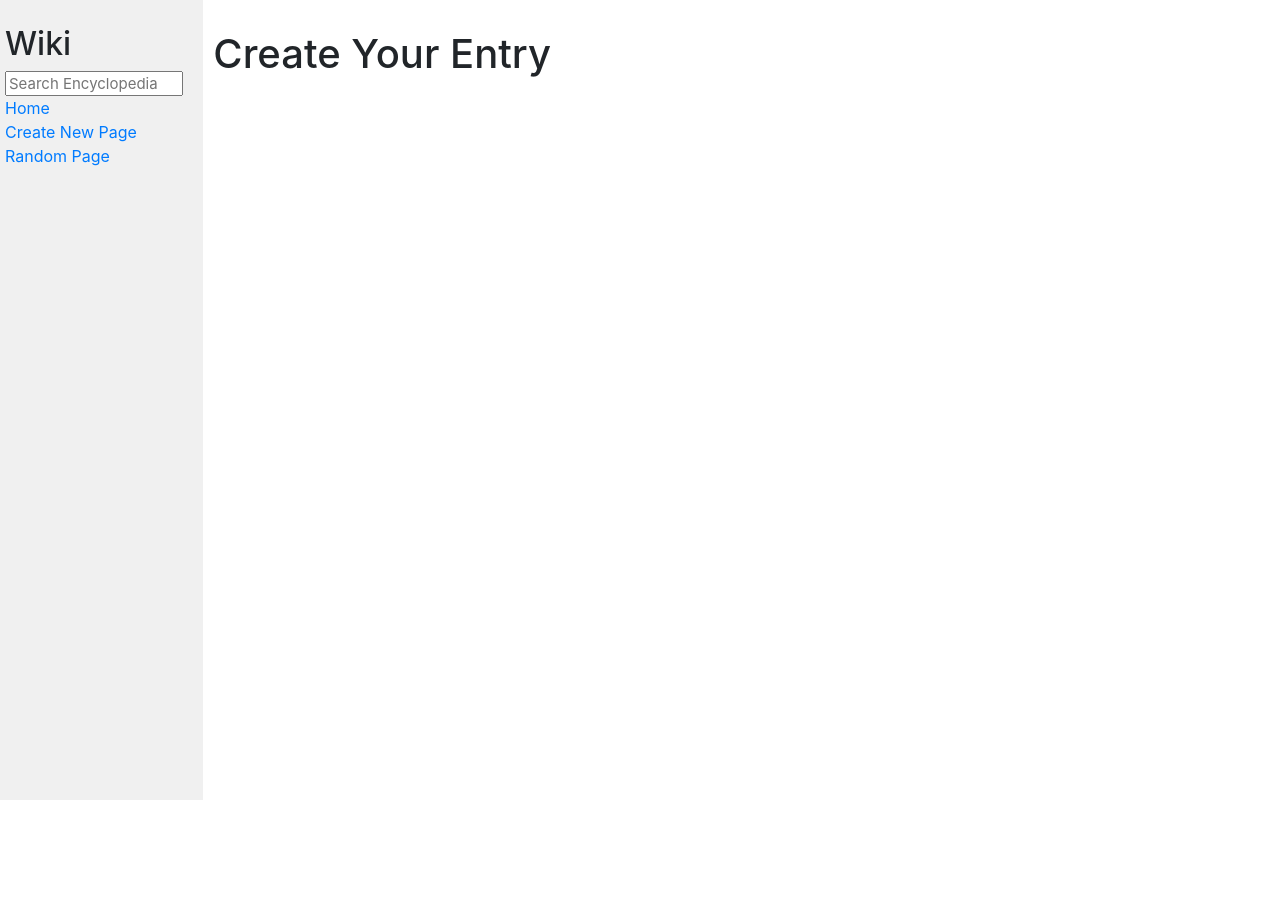
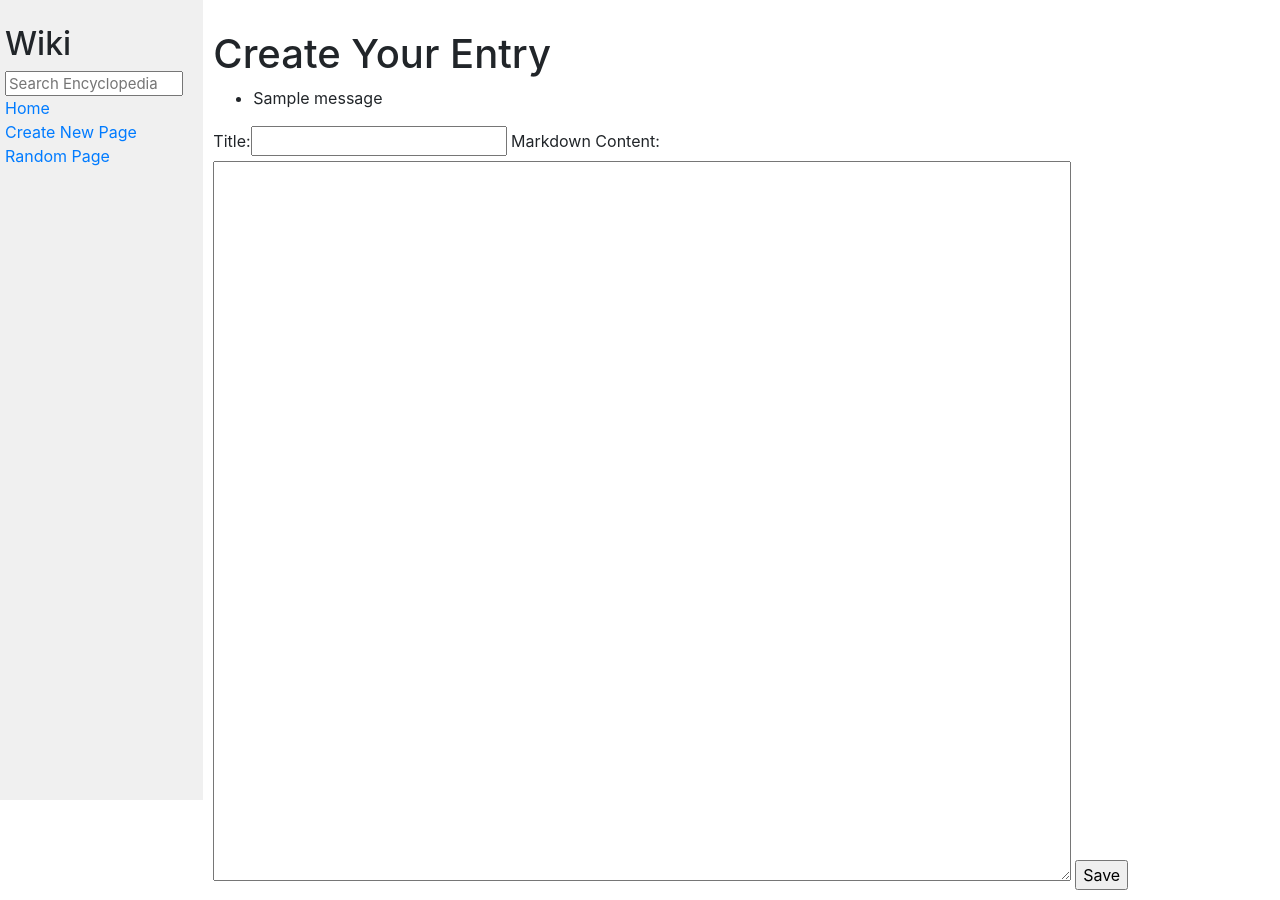
Before and after one commit to AlbertPrince/Django_tuts_wiki, a Django app: page /create/ in a window 1280 px wide. Before the commit the page ends 800 px from the top, so only its background shows below. Run offline with Django 3.2, Linux system fonts and the light colour scheme; tables that the repository leaves empty hold one stand-in row (values such as "Sample post"); one stand-in notice (Sample message) is shown; some libraries are stand-ins or nearby versions.

Commit message:
added create entry

```diff
--- a/wiki/wiki/encyclopedia/templates/encyclopedia/create.html
+++ b/wiki/wiki/encyclopedia/templates/encyclopedia/create.html
@@ -7,10 +7,20 @@
 {% block body %}
     <h1>Create Your Entry</h1>
 
-    <form>
+    {% if messages %}
+    <div class="error">
+      <ul>
+        {% for message in messages %}
+          <li>{{ message }}</li>
+        {% endfor %}
+      </ul>
+    </div>
+  {% endif %}
+
+    <form action="{% url 'create' %}" method="POST">
         {% csrf_token %}
-
-
+        {{ form }}
+        <input type="submit" value="Save">
     </form>
 
 {% endblock %}
--- a/wiki/wiki/encyclopedia/views.py
+++ b/wiki/wiki/encyclopedia/views.py
@@ -3,6 +3,7 @@ from django.http import HttpResponseNotFound, HttpResponseRedirect
 from django.shortcuts import redirect, render
 from django.urls import reverse
 from django.utils.safestring import mark_safe
+from django.contrib import messages
 
 from . import util
 import markdown2
@@ -10,7 +11,7 @@ import random
 
 class Entry_Form(forms.Form):
     title = forms.CharField(label="Title", max_length=20)
-    entry = forms.CharField(label="Your Entry", max_length=200)
+    entry = forms.CharField(widget=forms.Textarea, label="Markdown Content", max_length=200)
 
 
 def index(request):
@@ -37,7 +38,24 @@ def random_entry(request):
         return redirect('index')
 
 def create_entry(request):
-    return render(request, "encyclopedia/create.html")
+    if request.method == "POST":
+        form = Entry_Form(request.POST)
+        if form.is_valid():
+            title = form.cleaned_data["title"]
+            content = form.cleaned_data["entry"]
+
+            if util.get_entry(title):
+                messages.error(request, f"An entry with the title '{title}' already exists.")
+                return render(request, 'encyclopedia/create.html', {'form': form})
+            util.save_entry(title, content)
+            return redirect('entry', title=title)
+        else:
+            return render(request, "encyclopedia/create.html", {
+                "form" : form
+            })
+    return render(request, "encyclopedia/create.html", {
+        "form" : Entry_Form()
+    })
 
 def edit_entry(request, title):
     pass
```
Also changed, not shown: wiki/wiki/entries/hello.md (added, +1 -0 lines), wiki/wiki/entries/okay.md (added, +1 -0 lines).
